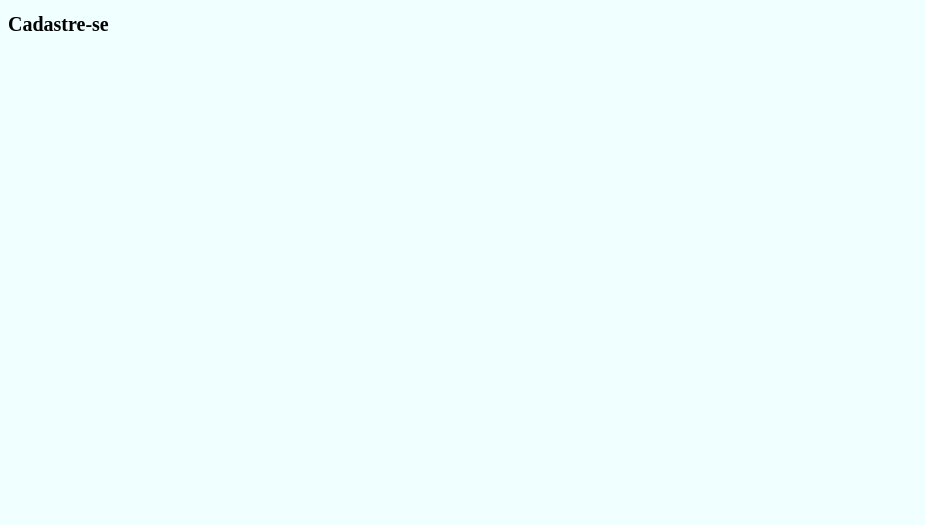
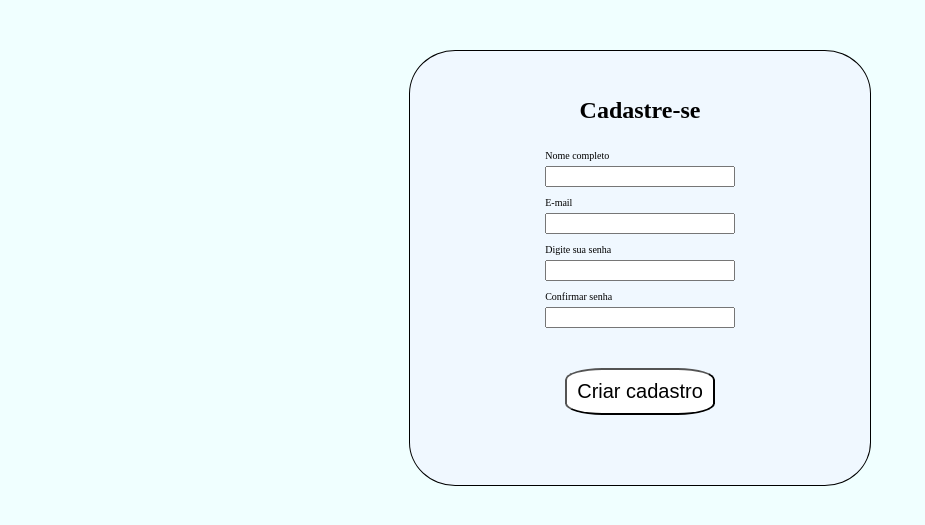
Before and after one commit to felipemm-santos/flask-user-authentication, a Flask app: page /register in a window 1280 px wide. Before the commit the part shown is almost empty. Shown: the top 525 px of the page, without its empty margins (0-925 px from the left). Run offline with Flask 3, Linux system fonts and the light colour scheme.

Commit message:
Create front-end for register page

```diff
--- a/static/styles.css
+++ b/static/styles.css
@@ -47,7 +47,7 @@ body {
 .btn {
   font-size: 2rem;
   border-radius: 25%;
-  margin: 0 2rem;
+  margin: 4rem 2rem;
   padding: 1rem;
   background-color: #fff;
 }
@@ -55,3 +55,18 @@ body {
 .btn:hover {
   background-color: aqua;
 }
+
+button{
+  cursor: pointer;
+}
+
+form{
+  display: flex;
+  flex-direction: column;
+}
+
+form label{
+  align-self: start;
+  margin-top: 1rem;
+  margin-bottom: 0.5rem;
+}
--- a/templates/register.html
+++ b/templates/register.html
@@ -5,6 +5,24 @@
 {%endblock%}
 
 {% block content %}
-    <h1>Cadastre-se</h1>
+    <div class="container">
+        <h1>Cadastre-se</h1>
+
+        <form action="" method="post">
+            <label for="full_name">Nome completo</label>
+            <input type="text" name="full_name" id="full_name">
+
+            <label for="email">E-mail</label>
+            <input type="email" name="email" id="email">
+
+            <label for="password">Digite sua senha</label>
+            <input type="password" name="password" id="password">
+
+            <label for="confirm_password">Confirmar senha</label>
+            <input type="password" name="confirm_password" id="confirm_password">
+
+            <button type="submit" class="btn">Criar cadastro</button>
+        </form>
+    </div>
 
 {% endblock %}
```
